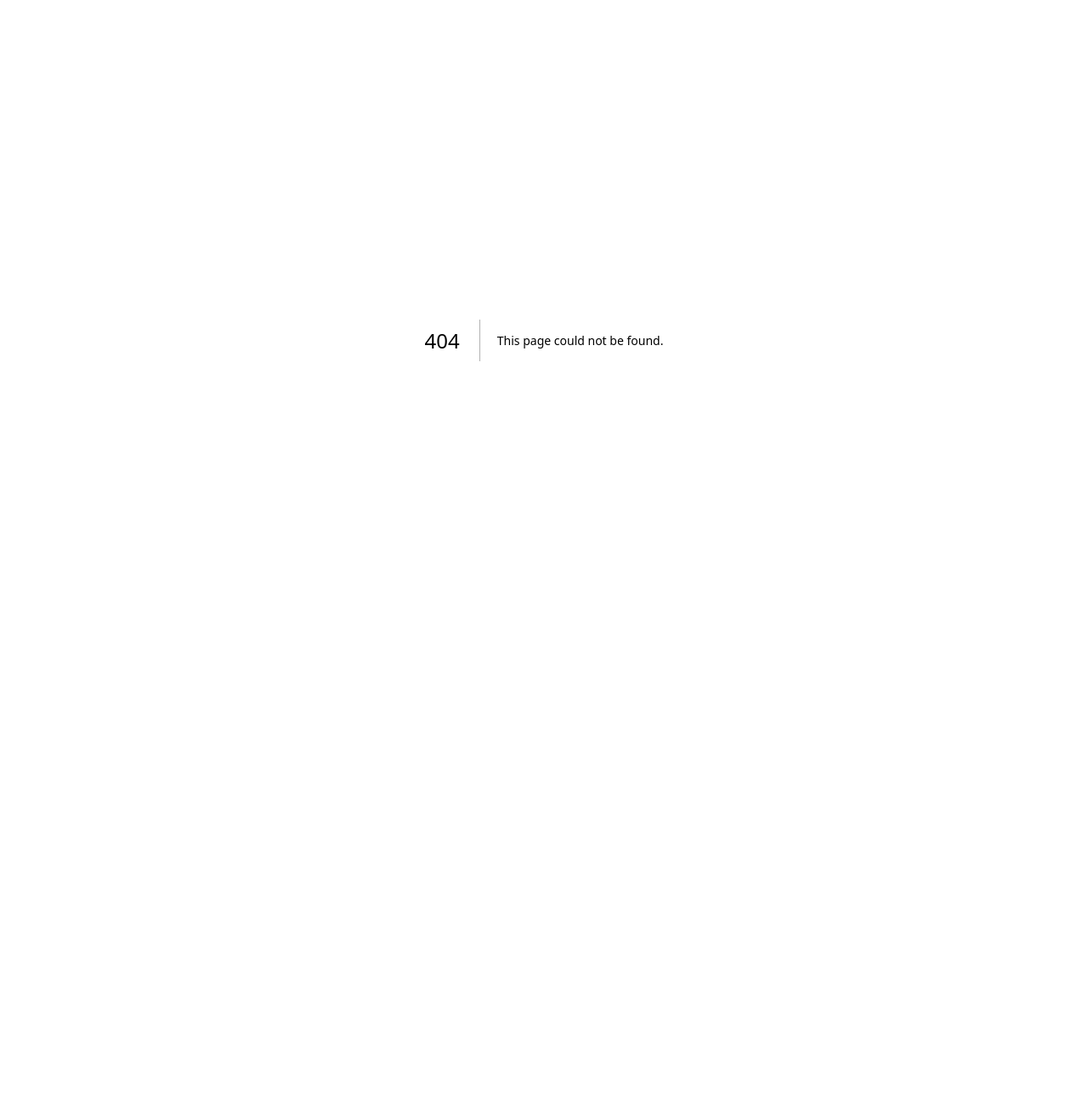
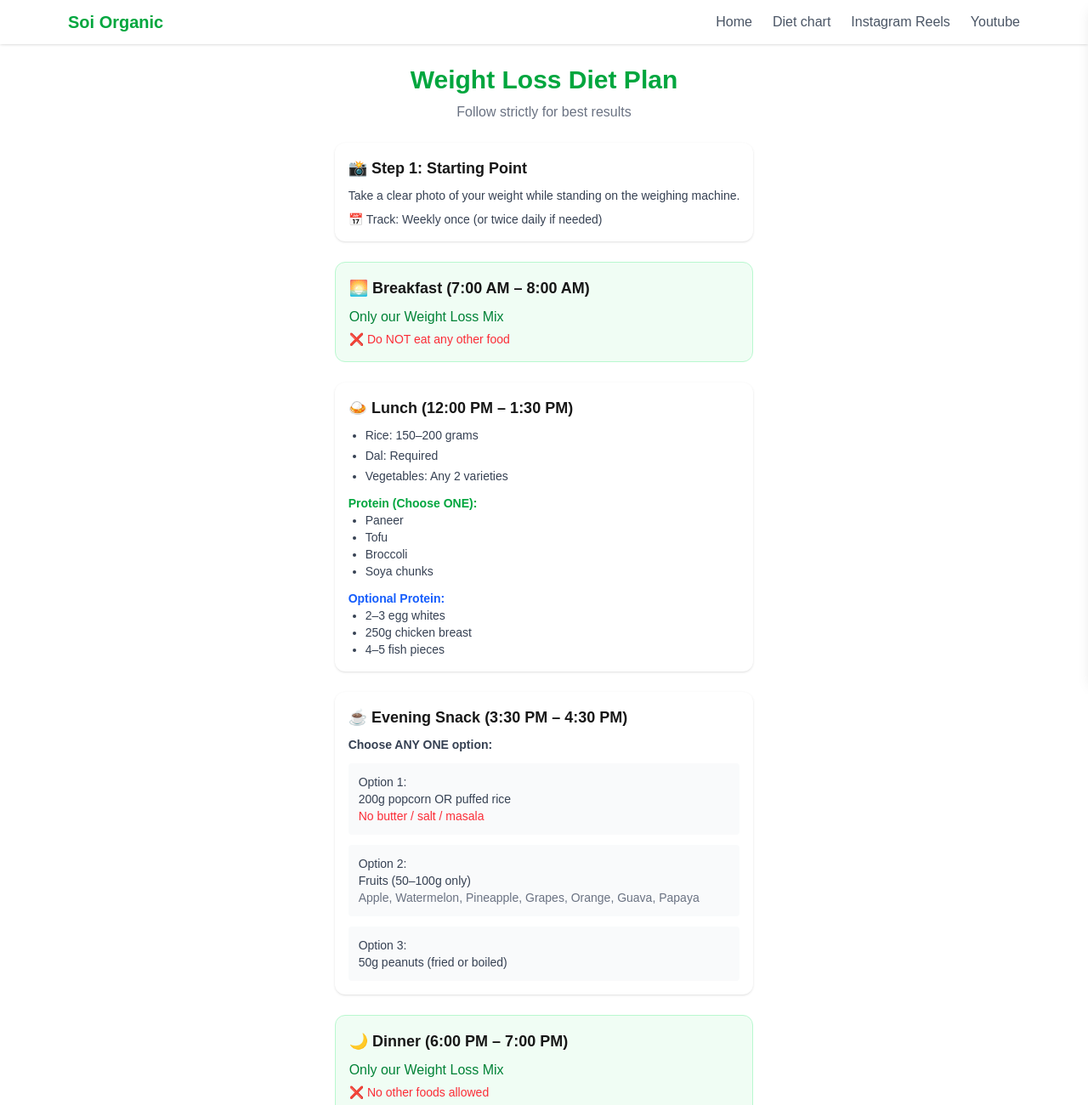
Before and after one commit to naveen-140996/soi-dietchart, a Next.js app: page /diet-chart in a window 1280 px wide. Before the commit this address had no page. Shown: the top 1300 px of the page at 85% size. Before the commit the page ends 800 px from the top, so only its background shows below. Built offline with nearby package versions, Linux system fonts and the light colour scheme.

Commit message:
new changes

```diff
--- a/app/components/Header.tsx
+++ b/app/components/Header.tsx
@@ -1,9 +1,13 @@
 "use client";
 
+import { useState } from "react";
 import Link from "next/link";
 
 export default function Header() {
+  const [isOpen, setIsOpen] = useState(false);
+
   return (
+    <>
       <header className="bg-white shadow-sm sticky top-0 z-50">
         <div className="max-w-6xl mx-auto px-4 py-3 flex items-center justify-between">
 
@@ -12,24 +16,73 @@ export default function Header() {
             Soi Organic
           </h1>
 
-        {/* Menu */}
+          {/* Desktop Menu */}
           <nav className="hidden md:flex gap-6 text-gray-600 font-medium">
-          <Link href="/dashboard" className="hover:text-green-500">
-            Dashboard
+           <Link href="/dashboard" onClick={() => setIsOpen(false)}>
+            Home
           </Link>
-          <Link href="#" className="hover:text-green-500">
-            Progress
+          <Link href="/diet-chart" onClick={() => setIsOpen(false)}>
+            Diet chart
           </Link>
-          <Link href="#" className="hover:text-green-500">
-            Profile
+          <Link href="/reels" onClick={() => setIsOpen(false)}>
+            Instagram Reels
+          </Link>
+          <Link href="/youtube" onClick={() => setIsOpen(false)}>
+            Youtube
           </Link>
           </nav>
 
           {/* Mobile Menu Icon */}
-        <div className="md:hidden">
+          <button
+            onClick={() => setIsOpen(true)}
+            className="md:hidden text-2xl"
+          >
             ☰
-        </div>
+          </button>
         </div>
       </header>
+
+      {/* Overlay */}
+      {isOpen && (
+        <div
+          className="fixed inset-0 bg-black/40 z-40"
+          onClick={() => setIsOpen(false)}
+        />
+      )}
+
+      {/* Side Drawer */}
+      <div
+        className={`fixed top-0 right-0 h-full w-[260px] bg-white shadow-lg z-50 transform transition-transform duration-300 ${
+          isOpen ? "translate-x-0" : "translate-x-full"
+        }`}
+      >
+        {/* Close Button */}
+        <div className="flex justify-between items-center p-4 border-b">
+          <h2 className="font-semibold text-lg">Menu</h2>
+          <button
+            onClick={() => setIsOpen(false)}
+            className="text-xl"
+          >
+            ✕
+          </button>
+        </div>
+
+        {/* Menu Items */}
+        <nav className="flex flex-col p-4 gap-4 text-gray-700 font-medium">
+          <Link href="/dashboard" onClick={() => setIsOpen(false)}>
+            Home
+          </Link>
+          <Link href="/diet-chart" onClick={() => setIsOpen(false)}>
+            Diet chart
+          </Link>
+          <Link href="/reels" onClick={() => setIsOpen(false)}>
+            Instagram Reels
+          </Link>
+          <Link href="/youtube" onClick={() => setIsOpen(false)}>
+            Youtube
+          </Link>
+        </nav>
+      </div>
+    </>
   );
 }
--- /dev/null
+++ b/app/diet-chart/page.tsx
@@ -0,0 +1,170 @@
+"use client";
+import Header from "../components/Header";
+
+function SectionCard({ title, children }: any) {
+  return (
+    <div className="bg-white shadow rounded-xl p-4">
+      <h2 className="font-semibold text-lg mb-2">{title}</h2>
+      <div className="text-gray-700 text-sm">{children}</div>
+    </div>
+  );
+}
+
+
+function MealCard({ title, highlight, warning }: any) {
+  return (
+    <div className="bg-green-50 border border-green-200 rounded-xl p-4">
+      <h2 className="font-semibold text-lg mb-2">{title}</h2>
+      <p className="text-green-700 font-medium">{highlight}</p>
+      <p className="text-red-500 text-sm mt-1">❌ {warning}</p>
+    </div>
+  );
+}
+
+export default function DietPlanPage() {
+  return (
+    <>
+
+    <Header />
+    <div className="max-w-5xl mx-auto px-4 py-6 space-y-6">
+      {/* Title */}
+      <div className="text-center">
+        <h1 className="text-2xl md:text-3xl font-bold text-green-600">
+          Weight Loss Diet Plan
+        </h1>
+        <p className="text-gray-500 mt-2">
+          Follow strictly for best results
+        </p>
+      </div>
+
+      {/* STEP 1 */}
+      <SectionCard title="📸 Step 1: Starting Point">
+        <p>Take a clear photo of your weight while standing on the weighing machine.</p>
+        <p className="mt-2">📅 Track: Weekly once (or twice daily if needed)</p>
+      </SectionCard>
+
+      {/* BREAKFAST */}
+      <MealCard
+        title="🌅 Breakfast (7:00 AM – 8:00 AM)"
+        highlight="Only our Weight Loss Mix"
+        warning="Do NOT eat any other food"
+      />
+
+      {/* LUNCH */}
+      <SectionCard title="🍛 Lunch (12:00 PM – 1:30 PM)">
+        <ul className="list-disc ml-5 space-y-1">
+          <li>Rice: 150–200 grams</li>
+          <li>Dal: Required</li>
+          <li>Vegetables: Any 2 varieties</li>
+        </ul>
+
+        <p className="mt-3 font-semibold text-green-600">Protein (Choose ONE):</p>
+        <ul className="list-disc ml-5">
+          <li>Paneer</li>
+          <li>Tofu</li>
+          <li>Broccoli</li>
+          <li>Soya chunks</li>
+        </ul>
+
+        <p className="mt-3 font-semibold text-blue-600">Optional Protein:</p>
+        <ul className="list-disc ml-5">
+          <li>2–3 egg whites</li>
+          <li>250g chicken breast</li>
+          <li>4–5 fish pieces</li>
+        </ul>
+      </SectionCard>
+
+      {/* SNACK */}
+      <SectionCard title="☕ Evening Snack (3:30 PM – 4:30 PM)">
+        <p className="font-semibold">Choose ANY ONE option:</p>
+
+        <div className="mt-3 space-y-3">
+          <div className="bg-gray-50 p-3 rounded">
+            <p className="font-medium">Option 1:</p>
+            <p>200g popcorn OR puffed rice</p>
+            <p className="text-red-500 text-sm">No butter / salt / masala</p>
+          </div>
+
+          <div className="bg-gray-50 p-3 rounded">
+            <p className="font-medium">Option 2:</p>
+            <p>Fruits (50–100g only)</p>
+            <p className="text-sm text-gray-500">
+              Apple, Watermelon, Pineapple, Grapes, Orange, Guava, Papaya
+            </p>
+          </div>
+
+          <div className="bg-gray-50 p-3 rounded">
+            <p className="font-medium">Option 3:</p>
+            <p>50g peanuts (fried or boiled)</p>
+          </div>
+        </div>
+      </SectionCard>
+
+      {/* DINNER */}
+      <MealCard
+        title="🌙 Dinner (6:00 PM – 7:00 PM)"
+        highlight="Only our Weight Loss Mix"
+        warning="No other foods allowed"
+      />
+
+      {/* WATER */}
+      <SectionCard title="💧 Water Intake">
+        <p>Drink 1 litre for every 20 kg body weight</p>
+        <p className="mt-2">Example: 80kg → 4 litres/day</p>
+        <p className="text-sm text-gray-500 mt-2">
+          Drink slowly (sip by sip), not fast
+        </p>
+      </SectionCard>
+
+      {/* SLEEP */}
+      <SectionCard title="😴 Sleep Routine">
+        <p>Sleep Time: 10:00 PM – 11:00 PM</p>
+        <p>Duration: 6–8 hours (Compulsory)</p>
+      </SectionCard>
+
+      {/* DOs */}
+      <SectionCard title="✅ DO’s">
+        <ul className="list-disc ml-5 space-y-1 text-green-700">
+          <li>Follow meal timings strictly</li>
+          <li>Drink enough water</li>
+          <li>Black tea/coffee without sugar</li>
+          <li>Sleep properly</li>
+          <li>Stay consistent</li>
+        </ul>
+      </SectionCard>
+
+      {/* DONTs */}
+      <SectionCard title="❌ DON’Ts">
+        <ul className="list-disc ml-5 space-y-1 text-red-600">
+          <li>Sugar</li>
+          <li>Soft drinks</li>
+          <li>Ice cream</li>
+          <li>Bakery items</li>
+          <li>Junk food</li>
+          <li>Fried & processed food</li>
+          <li>Late-night eating</li>
+        </ul>
+      </SectionCard>
+
+      {/* VIDEOS */}
+      <SectionCard title="🎥 Reference Videos">
+        <div className="space-y-2 text-blue-600 underline">
+          <a href="https://youtu.be/QPlAdDCRmfw?si=wBpxzDbHiJ1kVY8K" target="_blank">
+            Weight Loss Mix
+          </a>
+          </div>
+          <div className="space-y-2  max-sm:mt-2 text-blue-600 underline">
+             <a href="https://www.instagram.com/reel/DJwYpzWTftO/?igsh=NmozMGljM3czOW91" target="_blank">
+                Feel Fresh Tea
+            </a>
+          </div>
+            <div className="space-y-4 max-sm:mt-2  text-blue-600 underline">
+            <a href="https://www.instagram.com/reel/DMKUc1sR0nh/?igsh=cW9zMW5najdpMWY0" target="_blank">
+                Asvara Preparation
+            </a>
+          </div>
+      </SectionCard>
+    </div>
+ </>
+  );
+}
--- /dev/null
+++ b/app/reels/page.tsx
@@ -0,0 +1,58 @@
+"use client";
+import Header from "../components/Header";
+
+const reels = [
+  {
+    id: 1,
+    title: "Feel Fresh Tea",
+    url: "https://www.instagram.com/reel/DJwYpzWTftO/embed",
+  },
+  {
+    id: 2,
+    title: "Asvara Preparation",
+    url: "https://www.instagram.com/reel/DMKUc1sR0nh/embed",
+  },
+  {
+    id: 3,
+    title: "More Video",
+    url: "https://www.instagram.com/reel/DJwYpzWTftO/embed",
+  },
+];
+
+export default function ReelsPage() {
+  return (
+    <div className="overflow-hidden">
+      <Header />
+
+      <div className="max-w-6xl mx-auto px-4 py-6">
+
+        {/* Title */}
+        <h1 className="text-2xl md:text-3xl font-bold text-green-600 mb-6">
+          Instagram Reels
+        </h1>
+
+        {/* Horizontal Scroll */}
+        <div className="flex gap-4 overflow-x-auto scrollbar-hide pb-2">
+
+          {reels.map((reel) => (
+            <div
+              key={reel.id}
+              className="min-w-[250px] md:min-w-[300px] bg-white rounded-xl shadow p-3 flex-shrink-0"
+            >
+              <h2 className="font-semibold mb-2">{reel.title}</h2>
+
+              <div className="aspect-[9/16] w-full overflow-hidden rounded-lg">
+                <iframe
+                  src={reel.url}
+                  className="w-full h-full"
+                  allow="autoplay; encrypted-media"
+                />
+              </div>
+            </div>
+          ))}
+
+        </div>
+      </div>
+    </div>
+  );
+}
--- /dev/null
+++ b/app/youtube/page.tsx
@@ -0,0 +1,51 @@
+"use client";
+import Header from "../components/Header";
+
+const videos = [
+  {
+    id: 1,
+    title: "Weight Loss Mix Preparation",
+    url: "https://www.youtube.com/embed/QPlAdDCRmfw",
+  },
+  {
+    id: 2,
+    title: "Diet Guide Overview",
+    url: "https://www.youtube.com/embed/QPlAdDCRmfw",
+  },
+];
+
+export default function YoutubePage() {
+  return (
+    <>
+    <Header />
+    <div className="max-w-6xl mx-auto px-4 py-6">
+
+      {/* Title */}
+      <h1 className="text-2xl md:text-3xl font-bold text-red-600 mb-6">
+        YouTube Videos
+      </h1>
+
+      {/* Grid */}
+      <div className="grid md:grid-cols-2 gap-6">
+        {videos.map((video) => (
+          <div
+            key={video.id}
+            className="bg-white rounded-xl shadow p-3"
+          >
+            <h2 className="font-semibold mb-2">{video.title}</h2>
+
+            <div className="aspect-video w-full overflow-hidden rounded-lg">
+              <iframe
+                src={video.url}
+                className="w-full h-full"
+                allowFullScreen
+              />
+            </div>
+          </div>
+        ))}
+      </div>
+
+    </div>
+    </>
+  );
+}
```
Lines whose indentation alone changed are shown as unchanged.
